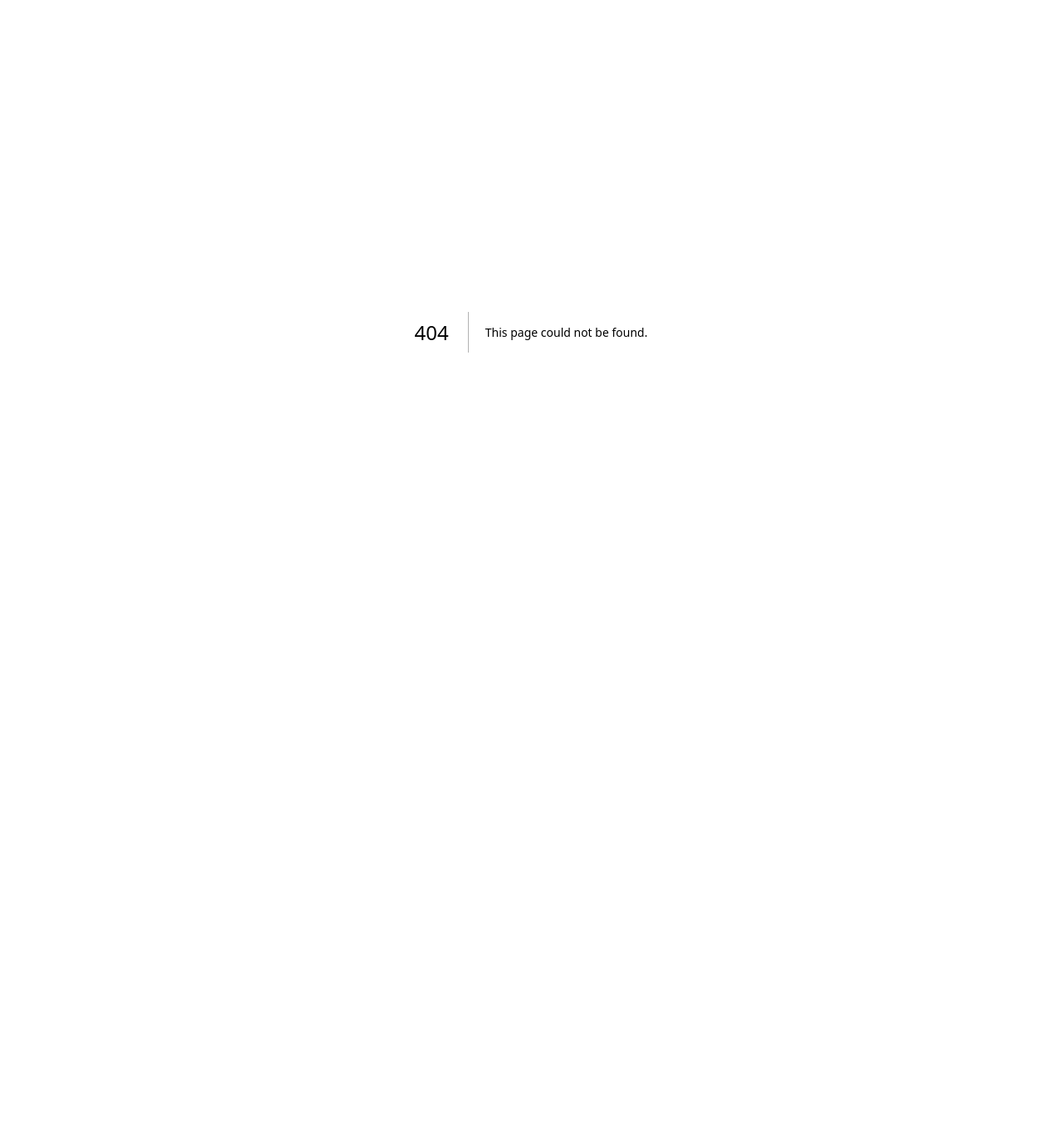
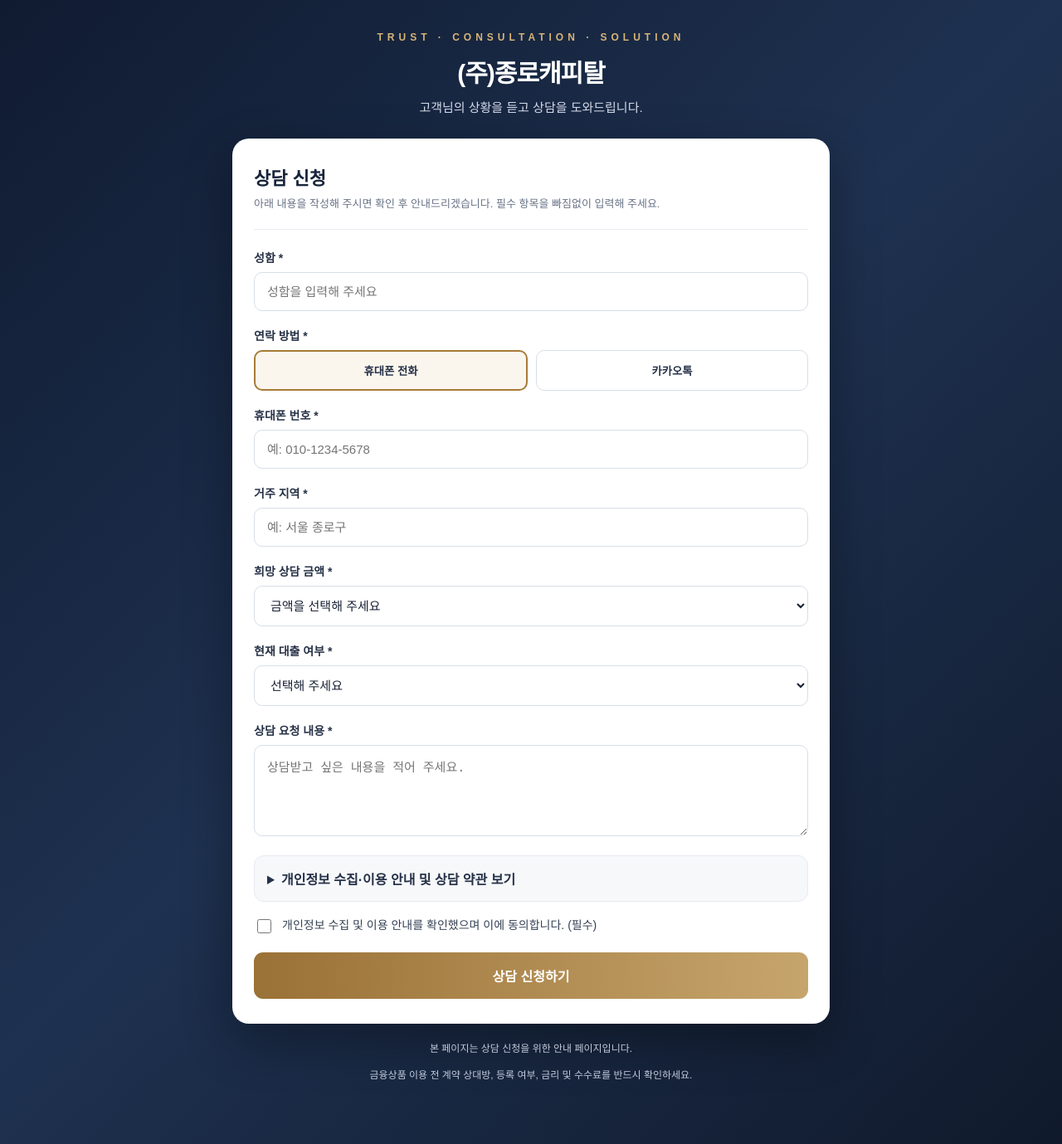
Before and after one commit to hrdcvgt/jongro-capital, a Next.js app: page /apply in a window 1280 px wide. Before the commit this address had no page. Shown: the whole page at 83% size. Before the commit the page ends 800 px from the top, so only its background shows below. Built offline with nearby package versions, Linux system fonts and the light colour scheme.

Commit message:
Preserve consultation form at /apply

```diff
--- /dev/null
+++ b/app/apply/page.jsx
@@ -0,0 +1,147 @@
+"use client";
+
+import { useState } from "react";
+
+export default function Home() {
+  const [form, setForm] = useState({
+    name: "",
+    contactMethod: "phone",
+    contactValue: "",
+    region: "",
+    amount: "",
+    existingLoans: "",
+    request: "",
+    privacyConsent: ""
+  });
+  const [status, setStatus] = useState("");
+  const [sending, setSending] = useState(false);
+
+  const update = (key, value) => setForm((old) => ({ ...old, [key]: value }));
+
+  async function submit(event) {
+    event.preventDefault();
+    setStatus("");
+    setSending(true);
+    try {
+      const response = await fetch("/api/apply", {
+        method: "POST",
+        headers: { "Content-Type": "application/json" },
+        body: JSON.stringify(form)
+      });
+      const result = await response.json();
+      if (!response.ok) throw new Error(result.error || "신청 중 오류가 발생했습니다.");
+      setStatus("상담 신청이 접수되었습니다. 담당자가 확인 후 연락드리겠습니다.");
+      setForm({
+        name: "", contactMethod: "phone", contactValue: "", region: "",
+        amount: "", existingLoans: "", request: "", privacyConsent: ""
+      });
+    } catch (error) {
+      setStatus(error.message || "신청을 보내지 못했습니다. 잠시 후 다시 시도해 주세요.");
+    } finally {
+      setSending(false);
+    }
+  }
+
+  const field = {
+    width: "100%", padding: "14px 15px", border: "1px solid #d8dee8",
+    borderRadius: 10, fontSize: 15, background: "#fff", color: "#172033",
+    boxSizing: "border-box", outlineColor: "#b58b45"
+  };
+  const label = { display: "block", fontWeight: 700, marginBottom: 8, color: "#273247", fontSize: 14 };
+  const section = { marginBottom: 19 };
+
+  return (
+    <main style={{ minHeight: "100vh", padding: "38px 16px 60px", boxSizing: "border-box", background: "linear-gradient(135deg, #101b31 0%, #1e3150 48%, #101a2c 100%)", fontFamily: "Arial, 'Malgun Gothic', sans-serif" }}>
+      <div style={{ maxWidth: 720, margin: "0 auto" }}>
+        <header style={{ textAlign: "center", color: "#fff", marginBottom: 28 }}>
+          <div style={{ color: "#d7b477", letterSpacing: 5, fontSize: 12, fontWeight: 700, marginBottom: 12 }}>TRUST · CONSULTATION · SOLUTION</div>
+          <h1 style={{ fontSize: 30, margin: "0 0 10px", letterSpacing: -1 }}>(주)종로캐피탈</h1>
+          <p style={{ margin: 0, color: "#d5dbea", fontSize: 15 }}>고객님의 상황을 듣고 상담을 도와드립니다.</p>
+        </header>
+
+        <div style={{ background: "#fff", borderRadius: 20, padding: "30px 26px", boxShadow: "0 22px 60px #0005" }}>
+          <div style={{ borderBottom: "1px solid #e8ebf0", paddingBottom: 19, marginBottom: 23 }}>
+            <h2 style={{ margin: "0 0 7px", color: "#17243a", fontSize: 22 }}>상담 신청</h2>
+            <p style={{ margin: 0, color: "#687386", fontSize: 13, lineHeight: 1.6 }}>아래 내용을 작성해 주시면 확인 후 안내드리겠습니다. 필수 항목을 빠짐없이 입력해 주세요.</p>
+          </div>
+
+          <form onSubmit={submit}>
+            <div style={section}>
+              <label style={label} htmlFor="name">성함 *</label>
+              <input id="name" style={field} value={form.name} onChange={(e) => update("name", e.target.value)} placeholder="성함을 입력해 주세요" required />
+            </div>
+
+            <div style={section}>
+              <label style={label}>연락 방법 *</label>
+              <div style={{ display: "flex", gap: 10 }}>
+                {["phone", "kakao"].map((method) => (
+                  <button key={method} type="button" onClick={() => update("contactMethod", method)} style={{ flex: 1, padding: 13, borderRadius: 10, border: form.contactMethod === method ? "2px solid #a77b38" : "1px solid #d8dee8", background: form.contactMethod === method ? "#fbf6ed" : "#fff", color: "#253148", fontWeight: 700, cursor: "pointer" }}>
+                    {method === "phone" ? "휴대폰 전화" : "카카오톡"}
+                  </button>
+                ))}
+              </div>
+            </div>
+
+            <div style={section}>
+              <label style={label} htmlFor="contactValue">{form.contactMethod === "phone" ? "휴대폰 번호 *" : "카카오톡 연락처 *"}</label>
+              <input id="contactValue" style={field} value={form.contactValue} onChange={(e) => update("contactValue", e.target.value)} placeholder={form.contactMethod === "phone" ? "예: 010-1234-5678" : "카카오톡 ID 또는 연락 가능한 번호"} required />
+            </div>
+
+            <div style={section}>
+              <label style={label} htmlFor="region">거주 지역 *</label>
+              <input id="region" style={field} value={form.region} onChange={(e) => update("region", e.target.value)} placeholder="예: 서울 종로구" required />
+            </div>
+
+            <div style={section}>
+              <label style={label} htmlFor="amount">희망 상담 금액 *</label>
+              <select id="amount" style={field} value={form.amount} onChange={(e) => update("amount", e.target.value)} required>
+                <option value="">금액을 선택해 주세요</option>
+                {["300만원 이하", "300~500만원", "500~1,000만원", "1,000~3,000만원", "3,000만원 이상", "금액 상담 후 결정"].map((v) => <option key={v} value={v}>{v}</option>)}
+              </select>
+            </div>
+
+            <div style={section}>
+              <label style={label} htmlFor="existingLoans">현재 대출 여부 *</label>
+              <select id="existingLoans" style={field} value={form.existingLoans} onChange={(e) => update("existingLoans", e.target.value)} required>
+                <option value="">선택해 주세요</option>
+                {["없음", "있음", "잘 모르겠음"].map((v) => <option key={v} value={v}>{v}</option>)}
+              </select>
+            </div>
+
+            <div style={section}>
+              <label style={label} htmlFor="request">상담 요청 내용 *</label>
+              <textarea id="request" style={{ ...field, minHeight: 110, resize: "vertical" }} value={form.request} onChange={(e) => update("request", e.target.value)} placeholder="상담받고 싶은 내용을 적어 주세요." required />
+            </div>
+
+            <div style={{ background: "#f7f8fa", border: "1px solid #e7eaf0", borderRadius: 12, padding: 15, marginBottom: 18 }}>
+              <details>
+                <summary style={{ cursor: "pointer", color: "#253148", fontWeight: 700 }}>개인정보 수집·이용 안내 및 상담 약관 보기</summary>
+                <div style={{ color: "#5c6678", fontSize: 13, lineHeight: 1.8, marginTop: 12 }}>
+                  <p><b>수집 항목</b>: 성함, 연락처, 거주 지역, 희망 상담 금액, 대출 관련 상담 내용</p>
+                  <p><b>이용 목적</b>: 상담 신청 확인, 본인 의사 확인 및 상담 연락</p>
+                  <p><b>보유 및 이용 기간</b>: 상담 목적 달성 후 지체 없이 파기합니다. 다만 관계 법령에 보존 의무가 있는 경우 해당 기간 동안 보관합니다.</p>
+                  <p><b>동의 거부 권리</b>: 개인정보 수집·이용 동의를 거부할 수 있으며, 필수 항목 동의 거부 시 온라인 상담 신청이 제한됩니다.</p>
+                  <p><b>상담 유의사항</b>: 본 신청은 상담 요청이며 대출 승인이나 금융상품 계약을 보장하지 않습니다. 금리, 수수료, 상환 조건 및 취급 주체를 충분히 확인한 후 결정하시기 바랍니다.</p>
+                </div>
+              </details>
+            </div>
+
+            <label style={{ display: "flex", alignItems: "flex-start", gap: 10, color: "#344054", fontSize: 14, lineHeight: 1.5, marginBottom: 20, cursor: "pointer" }}>
+              <input type="checkbox" checked={form.privacyConsent === "yes"} onChange={(e) => update("privacyConsent", e.target.checked ? "yes" : "")} required style={{ marginTop: 3, width: 17, height: 17, accentColor: "#a77b38" }} />
+              <span>개인정보 수집 및 이용 안내를 확인했으며 이에 동의합니다. (필수)</span>
+            </label>
+
+            <button type="submit" disabled={sending} style={{ width: "100%", border: 0, borderRadius: 11, padding: 16, background: sending ? "#9aa3b2" : "linear-gradient(90deg, #9a7136, #c6a56c)", color: "#fff", fontSize: 16, fontWeight: 800, cursor: sending ? "wait" : "pointer" }}>
+              {sending ? "신청 전송 중..." : "상담 신청하기"}
+            </button>
+            {status && <p role="status" style={{ margin: "16px 0 0", padding: 13, borderRadius: 9, background: status.includes("접수") ? "#edf8f0" : "#fff2f0", color: status.includes("접수") ? "#216b39" : "#a12b20", lineHeight: 1.6, fontSize: 14 }}>{status}</p>}
+          </form>
+        </div>
+        <footer style={{ textAlign: "center", color: "#c1cada", fontSize: 12, lineHeight: 1.7, marginTop: 20 }}>
+          <p>본 페이지는 상담 신청을 위한 안내 페이지입니다.</p>
+          <p>금융상품 이용 전 계약 상대방, 등록 여부, 금리 및 수수료를 반드시 확인하세요.</p>
+        </footer>
+      </div>
+    </main>
+  );
+}
```
